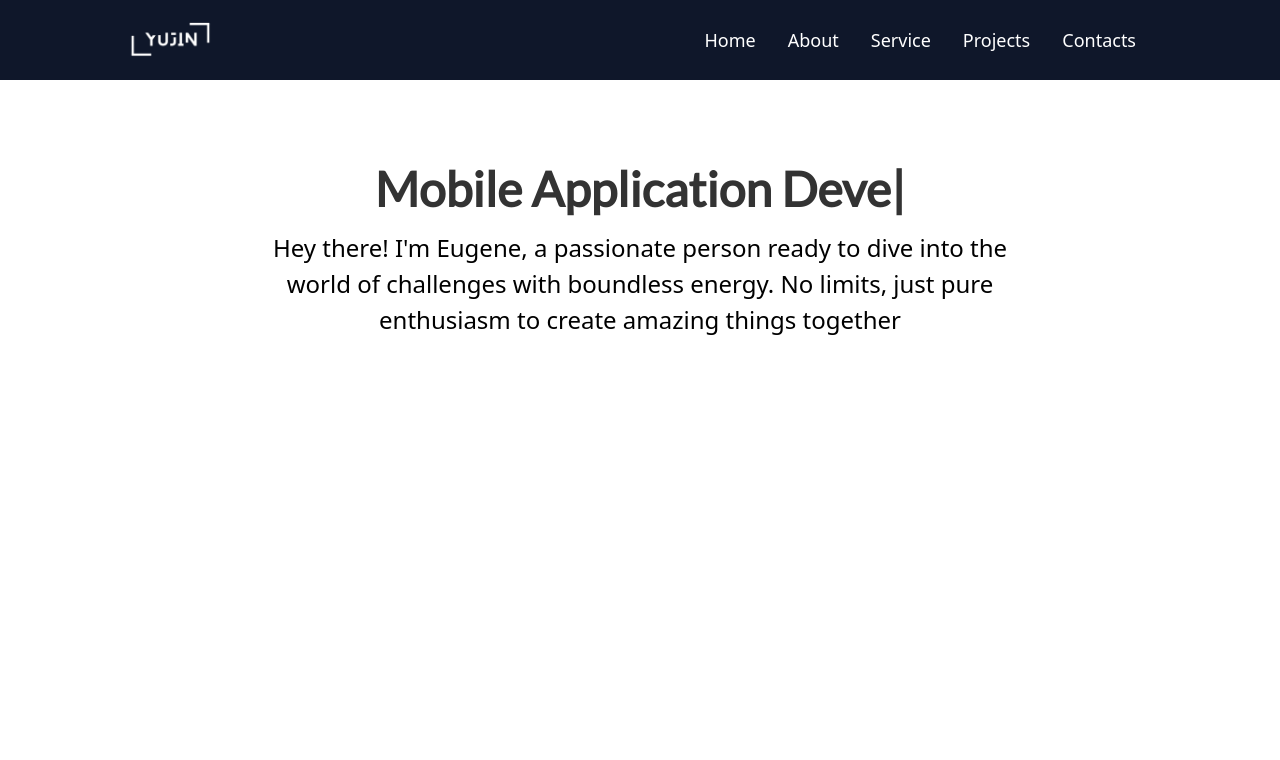
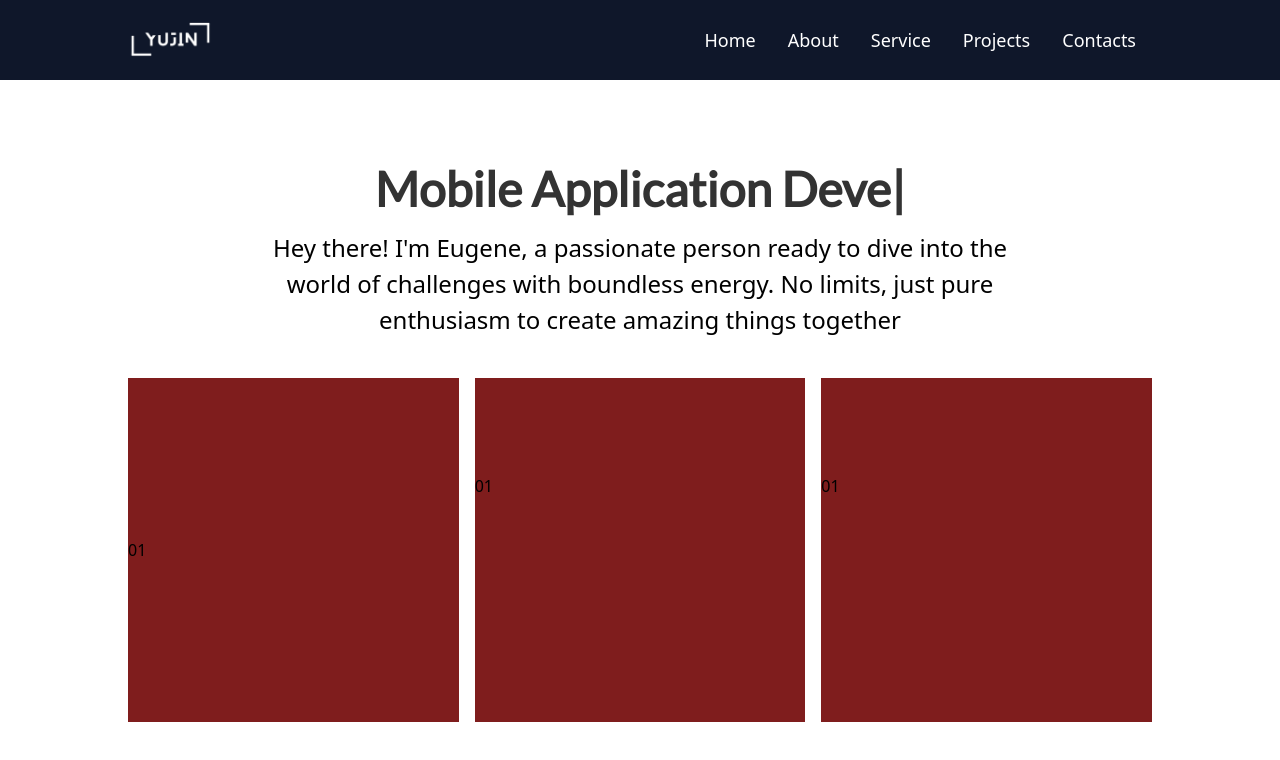
Before and after one commit to patrickeugenesacueza/Yujin-Portfolio, a React (Vite) app in the folder portfolio/: page / in a window 1280 px wide. Shown: the top 760 px of the page. Built offline with nearby package versions, Linux system fonts and the light colour scheme.

Commit message:
Update HeroSection.jsx

```diff
--- a/portfolio/src/Pages/HeroSection.jsx
+++ b/portfolio/src/Pages/HeroSection.jsx
@@ -20,9 +20,26 @@ const HeroSection = () => {
           repeat={Infinity}
         />
         <div className="font-[300] text-[1.2em] lg:text-[1.5em]  mt-3 mx-[2em] md:mx-[5em] lg:mx-[10em]">
-            <p>Hey there! I'm Eugene, a passionate person ready to dive into the world of challenges with boundless energy. No limits, just pure enthusiasm to create amazing things together</p>
+          <p>
+            Hey there! I'm Eugene, a passionate person ready to dive into the
+            world of challenges with boundless energy. No limits, just pure
+            enthusiasm to create amazing things together
+          </p>
         </div>
       </div>
+      {/* grid box */}
+      <div class="grid grid-cols-1 sm:grid-cols-2 md:grid-cols-3 lg:grid-cols-3 xl:grid-cols-3 gap-4 mt-10 px-10 sm:px-16 md:px-16 lg:px-20 xl:px-32">
+        <div className="bg-red-900 py-[8em] sm:py-[8em] md:py-[10em] lg:py-[10em] xl:py-[10em]">
+          01
+        </div>
+        <div className="bg-red-900 py-[8em] sm:py-20 md:py-24 lg:py-24 xl:py-24">
+          01
+        </div>
+        <div className="bg-red-900 py-[8em] sm:py-20 md:py-24 lg:py-24 xl:py-24">
+          01
+        </div>
+      </div>
+
       <div></div>
     </section>
   );
```
